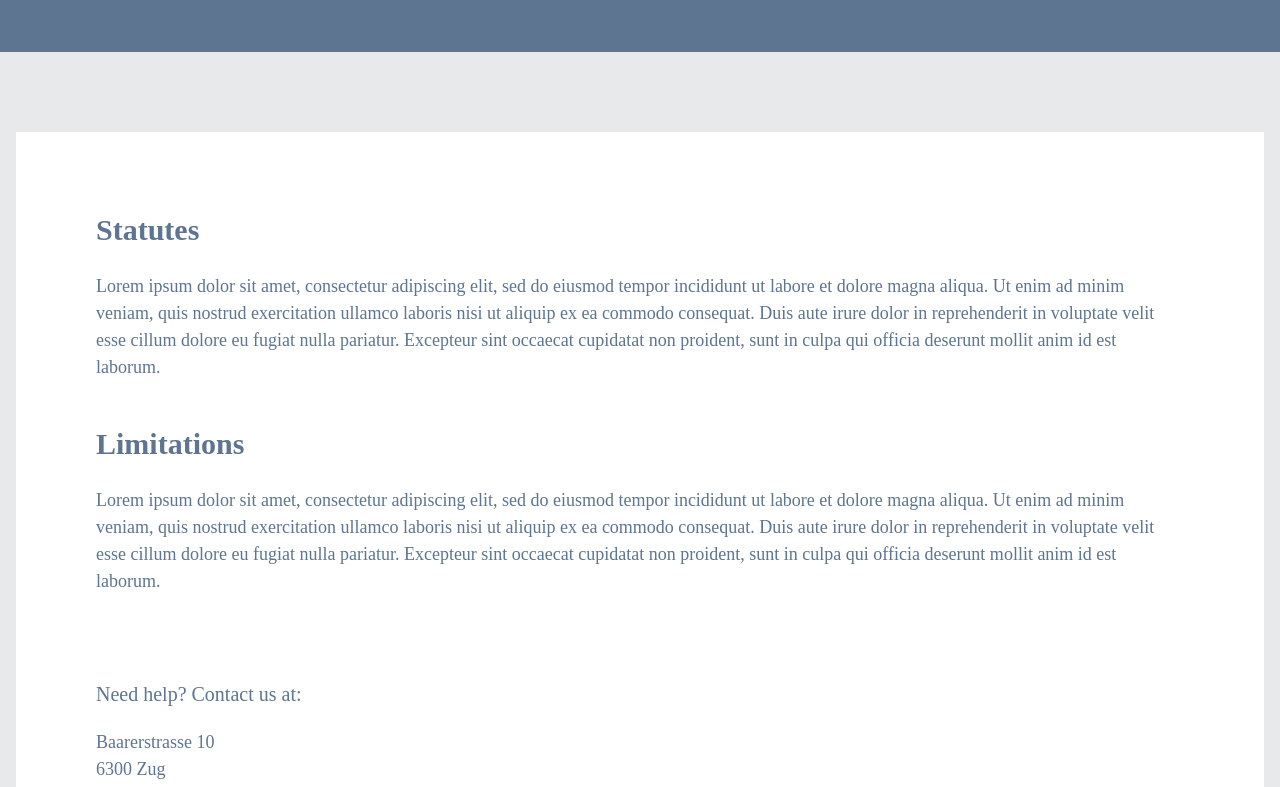
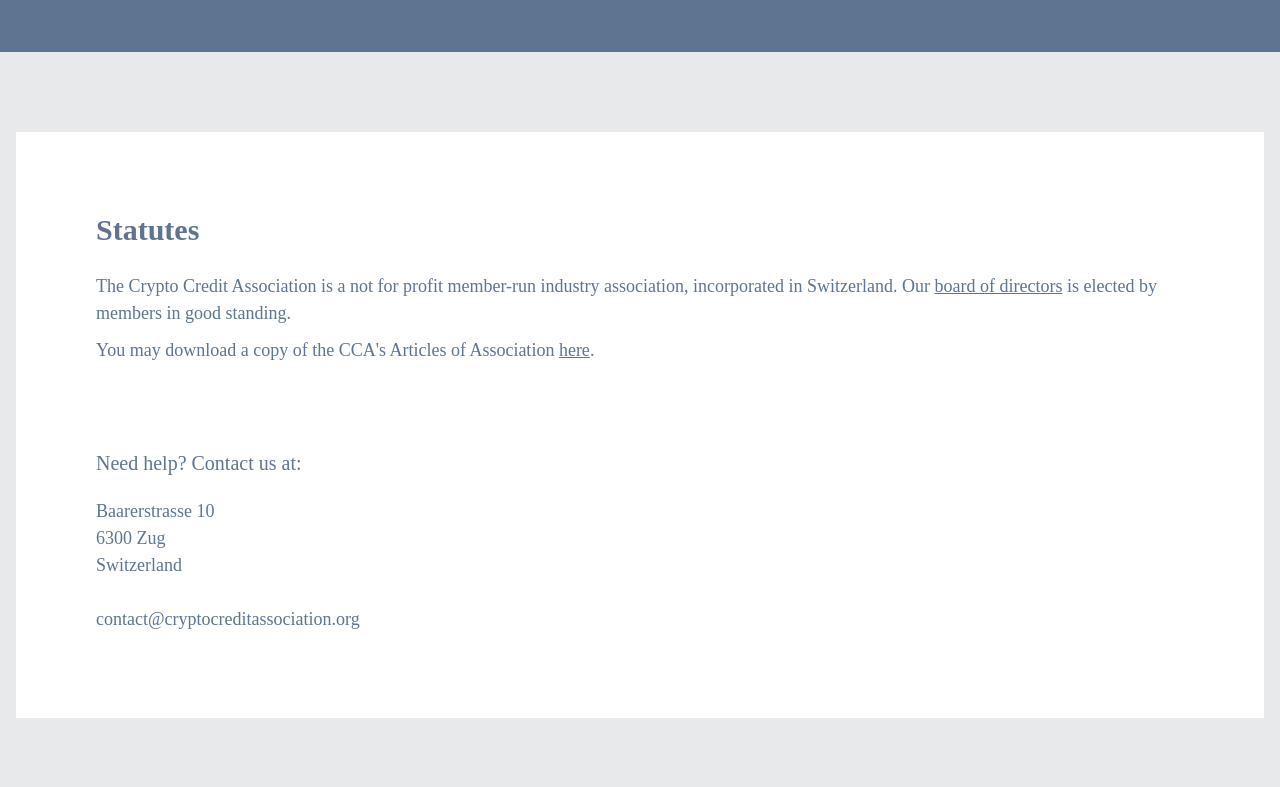
Before and after one commit to crypto-credit-association/cca-website, a Next.js app: page /legal in a window 1280 px wide. Shown: the part 456-1243 px from the top of the page. Built offline with nearby package versions, Linux system fonts and the light colour scheme; a web font is replaced by a local one.

Commit message:
git issue #15

```diff
--- a/pages/legal.js
+++ b/pages/legal.js
@@ -20,14 +20,13 @@
                                 Statutes
                             </h3>
                             <p>
-                                Lorem ipsum dolor sit amet, consectetur adipiscing elit, sed do eiusmod tempor incididunt ut labore et dolore magna aliqua. Ut enim ad minim veniam, quis nostrud exercitation ullamco laboris nisi ut aliquip ex ea commodo consequat. Duis aute irure dolor in reprehenderit in voluptate velit esse cillum dolore eu fugiat nulla pariatur. Excepteur sint occaecat cupidatat non proident, sunt in culpa qui officia deserunt mollit anim id est laborum.
+                                The Crypto Credit Association is a not for profit member-run industry association, incorporated in Switzerland. Our <a href="/board-members" className="underline">board of directors</a> is elected by members in good standing.
                             </p>
-                            <h3 className="font-bold text-left pt-10 pb-5 text-3xl">
-                                Limitations
-                            </h3>
-                            <p>
-                                Lorem ipsum dolor sit amet, consectetur adipiscing elit, sed do eiusmod tempor incididunt ut labore et dolore magna aliqua. Ut enim ad minim veniam, quis nostrud exercitation ullamco laboris nisi ut aliquip ex ea commodo consequat. Duis aute irure dolor in reprehenderit in voluptate velit esse cillum dolore eu fugiat nulla pariatur. Excepteur sint occaecat cupidatat non proident, sunt in culpa qui officia deserunt mollit anim id est laborum.
-                            </p>
+                            <p>You may download a copy of the CCA's Articles of Association <a
+                                href="/assets/pdf/cca-articles-of-association.pdf"
+                                download
+                                rel="noopener"
+                                className="underline">here</a>.</p>
                         </div>
                         <h2 className="pb-4 text-xl pt-10 lg:pt-20">Need help? Contact us at:</h2>
                         <p>
```
Also changed, not shown: 1 other file (tests, documents, lock files or other folders).
